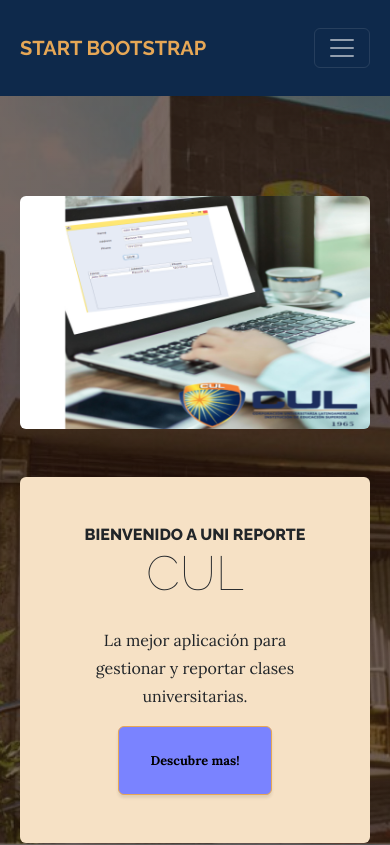
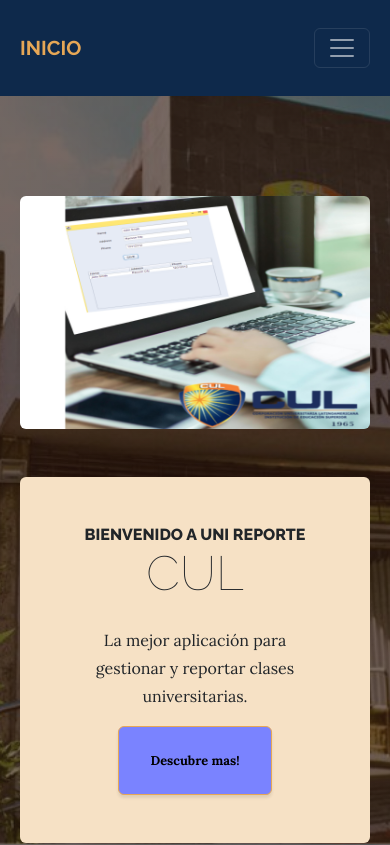
Before and after one commit to AngieFuentes2909/ProyectoFinalSistemaWeb, a plain HTML site: page index.html in a window 390 px wide. Shown: the top 845 px of the page. Drawn offline with nearby package versions, Linux system fonts and the light colour scheme.

Commit message:
Update index.html

```diff
--- a/index.html
+++ b/index.html
@@ -27,7 +27,7 @@
     <!-- Navigation-->
     <nav class="navbar navbar-expand-lg navbar-dark py-lg-4 " id="mainNav">
         <div class="container">
-            <a class="navbar-brand text-uppercase fw-bold d-lg-none" href="index.html">Start Bootstrap</a>
+            <a class="navbar-brand text-uppercase fw-bold d-lg-none" href="index.html">Inicio</a>
             <button class="navbar-toggler " type="button" data-bs-toggle="collapse"
                 data-bs-target="#navbarSupportedContent" aria-controls="navbarSupportedContent" aria-expanded="false"
                 aria-label="Toggle navigation"><span class="navbar-toggler-icon"></span></button>
```
